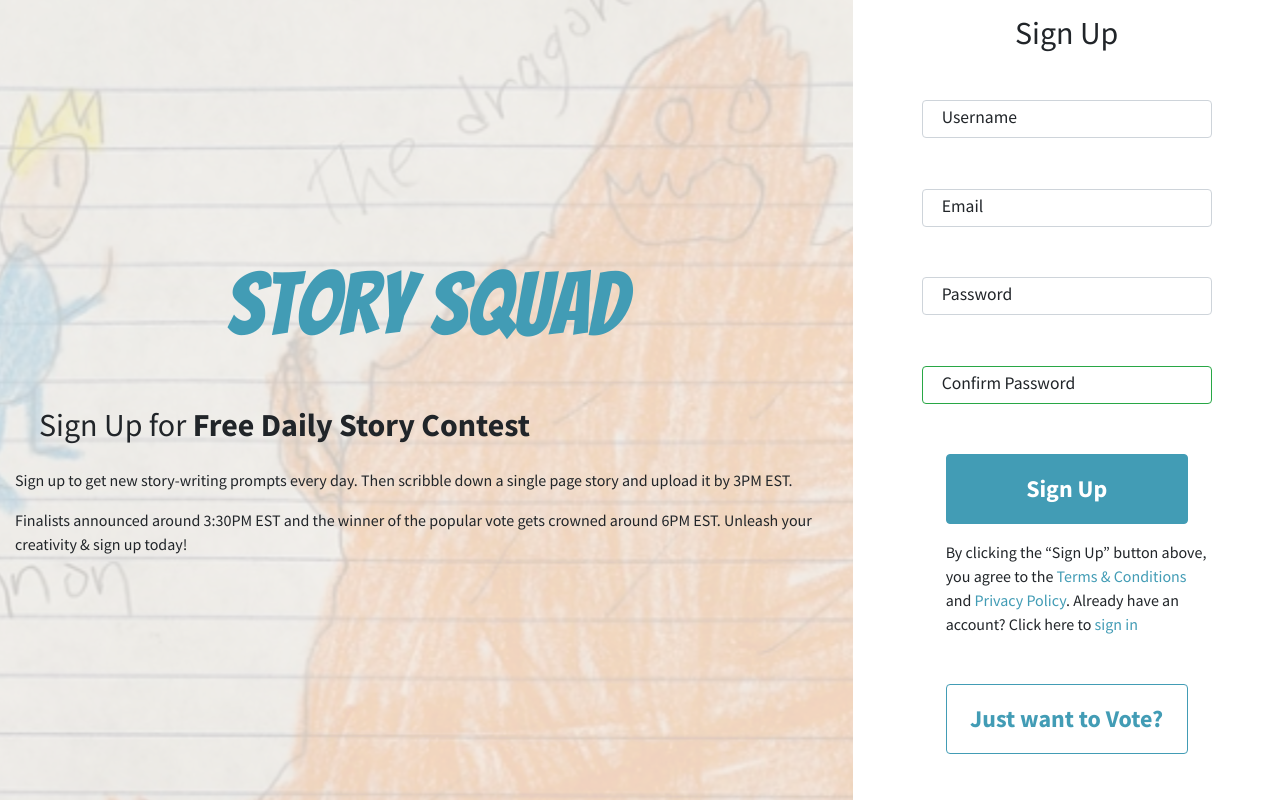
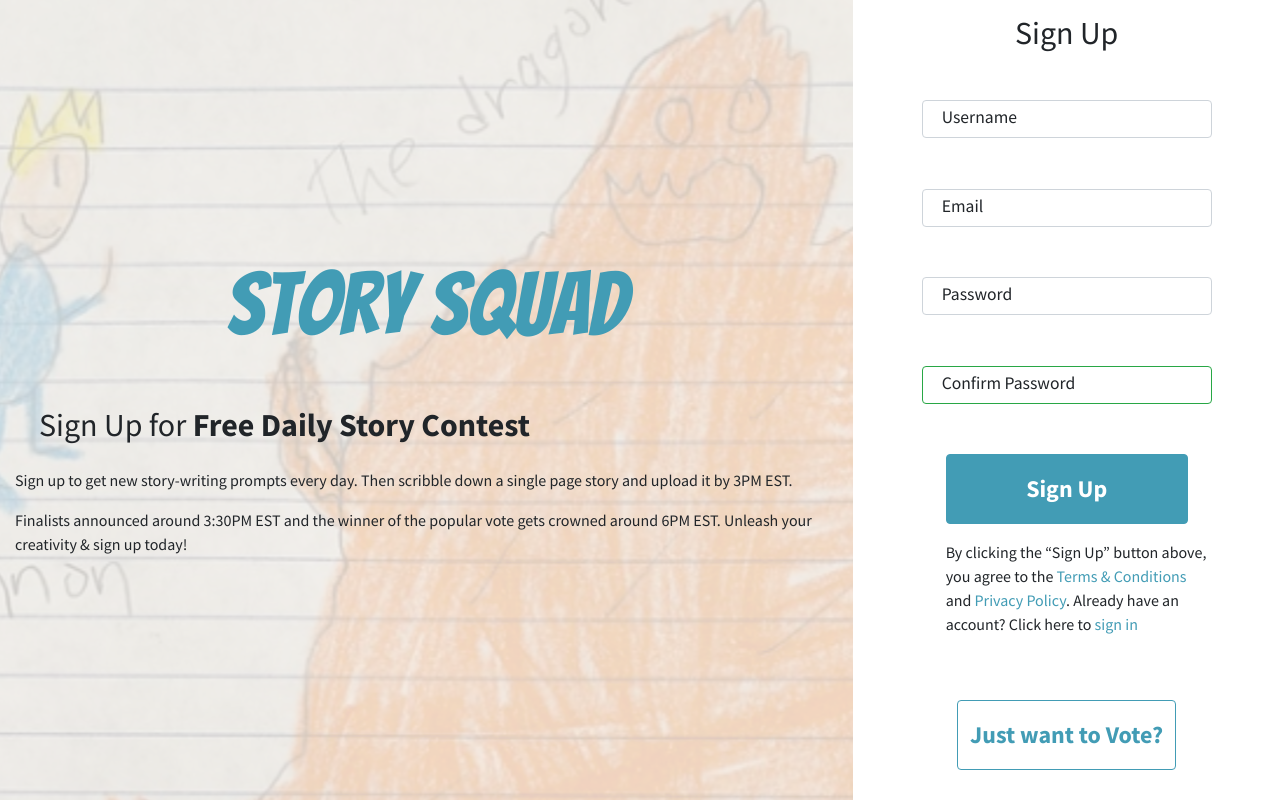
Before and after one commit to ss-mvp/DO-NOT-USE-story-master-fe, a React (Create React App) app: page / in a window 1280 px wide. Built offline with nearby package versions, Linux system fonts and the light colour scheme.

Commit message:
moved vote button outside form and adjusted centering

```diff
--- a/src/components/signup/SignUp.jsx
+++ b/src/components/signup/SignUp.jsx
@@ -42,7 +42,7 @@ export function SignUp(props) {
   };
 
   return (
-    <>
+    <div style={{display:'flex', flexDirection:'column', justifyContent:'center', alignItems: 'center'}}>
       <h2 className="text-center mb-5">Sign Up</h2>
       <form onSubmit={handleSubmit}>
         <div className="form-group d-flex flex-column">
@@ -111,14 +111,15 @@ export function SignUp(props) {
           <div className="ml-4">
             By clicking the “Sign Up” button above, you agree to the <Link to={`/signin`}>Terms & Conditions</Link> and <Link to={`/signin`}>Privacy Policy</Link>.  Already have an account? Click here to{" "}<Link to={`/signin`}>sign in</Link>
           </div>
+
+          </div>
+      </form>
             <button
-              style={{ fontSize: "24px" }}
+              style={{ fontSize: "24px"}}
               className="mb-3 btn btn-outline-primary font-weight-bold pt-3 pb-3 mr-4 ml-4 mt-5"
             >
               Just want to Vote?
             </button>
-          </div>
-      </form>
-    </>
+    </div>
   );
 }
```
